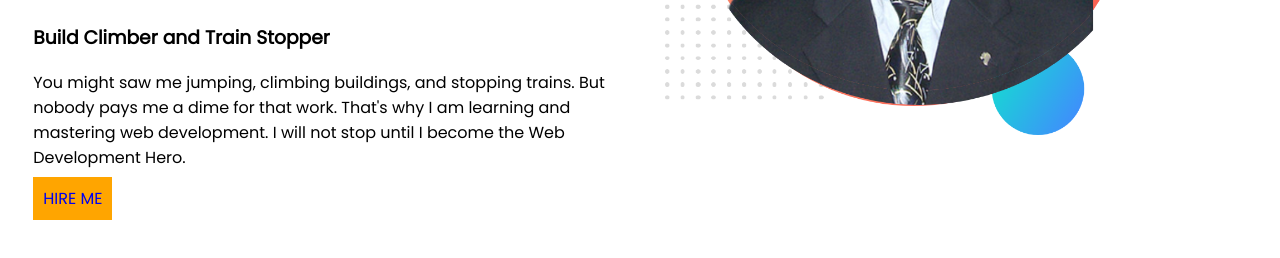
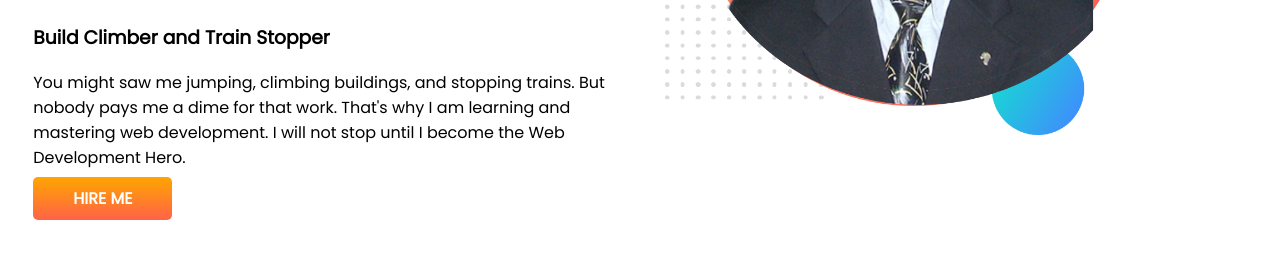
Before and after one commit to jamintowebdev/developer-portfolio, a plain HTML site: page index.html in a window 1280 px wide. Shown: the part 360-618 px from the top of the page. Drawn offline with Linux system fonts and the light colour scheme.

Commit message:
in link-button lineargradient added

```diff
--- a/style.css
+++ b/style.css
@@ -25,6 +25,10 @@ section {
 
 .link-button {
     text-decoration: none;
-    background-color: orange;
-    padding: 10px;
+    background-image: linear-gradient(orange, tomato);
+    padding: 10px 40px;
+    color: white;
+    font-weight: 700;
+    border-radius: 5px;
+    gra
 }
```
